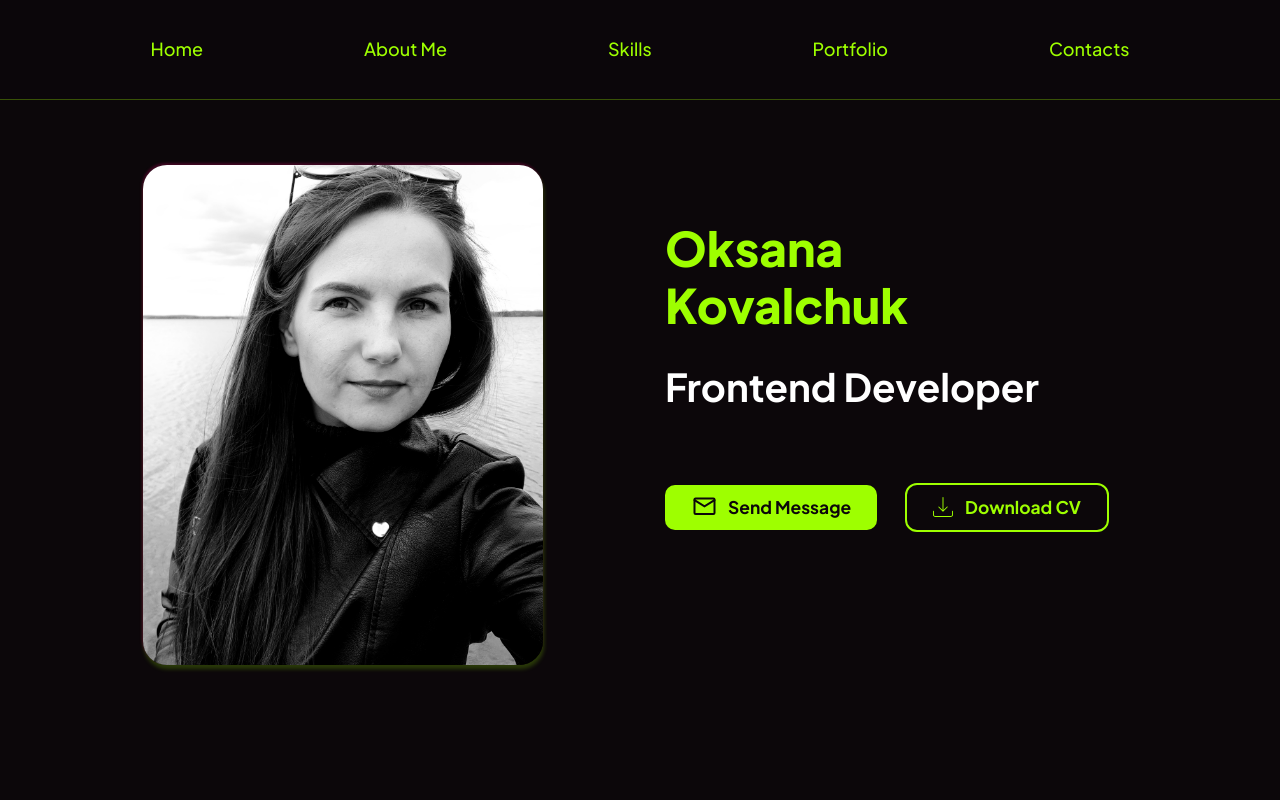
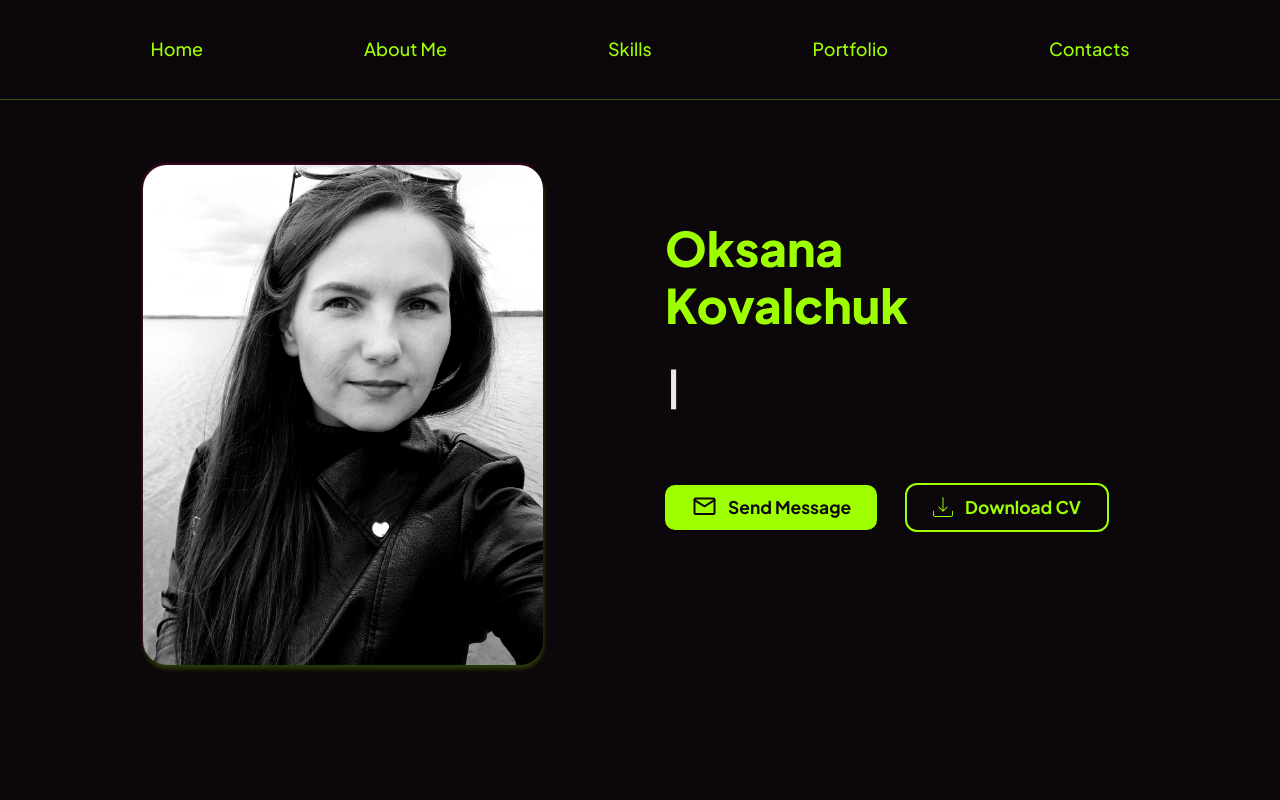
Before and after one commit to oksivasilinka/portfolio, a React app: page / in a window 1280 px wide. Shown: the top 800 px of the page. Built offline with nearby package versions, Linux system fonts and the light colour scheme.

Commit message:
add Typewriter-effect

```diff
--- a/package.json
+++ b/package.json
@@ -60,6 +60,7 @@
     "tailwindcss": "3.0.2",
     "terser-webpack-plugin": "5.2.5",
     "typescript": "4.4.2",
+    "typewriter-effect": "^2.21.0",
     "web-vitals": "2.1.0",
     "webpack": "5.64.4",
     "webpack-dev-server": "4.6.0",
--- a/src/layout/sections/main/main.tsx
+++ b/src/layout/sections/main/main.tsx
@@ -1,6 +1,7 @@
 import photo from 'assets/IMG_20200426_163541_1-EDIT.jpg'
 import { Button, Container, Icon } from 'components'
 import { S } from './main_styles'
+import Typewriter from 'typewriter-effect'
 
 export const Main = () => {
   return (
@@ -13,7 +14,16 @@
               Oksana <br />
               Kovalchuk
             </S.Name>
-            <S.MainTitle>Frontend Developer</S.MainTitle>
+            <S.MainTitle>
+              <p> Frontend Developer</p>
+              <Typewriter
+                options={{
+                  strings: ['Frontend Developer'],
+                  autoStart: true,
+                  loop: true,
+                }}
+              />
+            </S.MainTitle>
           </S.InfoWrapper>
           <S.ButtonWrapper>
             <Button>
--- a/src/layout/sections/main/main_styles.ts
+++ b/src/layout/sections/main/main_styles.ts
@@ -48,6 +48,9 @@
 const MainTitle = styled.h1`
   ${font({ weight: 700, max: 40, min: 30 })};
   padding-top: 30px;
+  p {
+    display: none;
+  }
 `
 
 const ButtonWrapper = styled.div`
```
Also changed, not shown: 1 other file (tests, documents, lock files or other folders).
